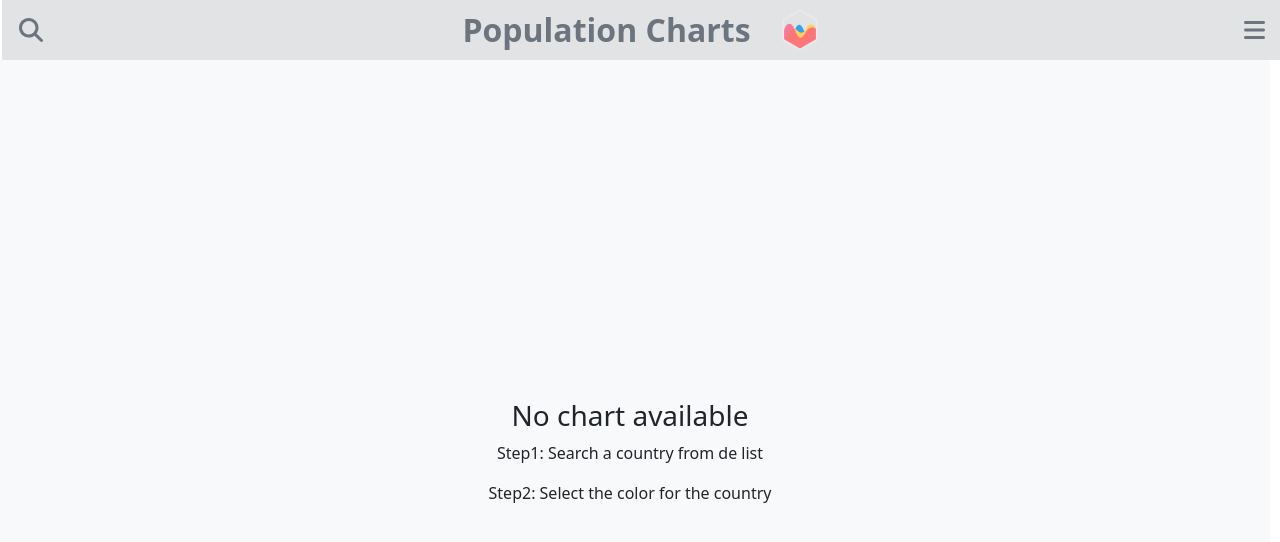
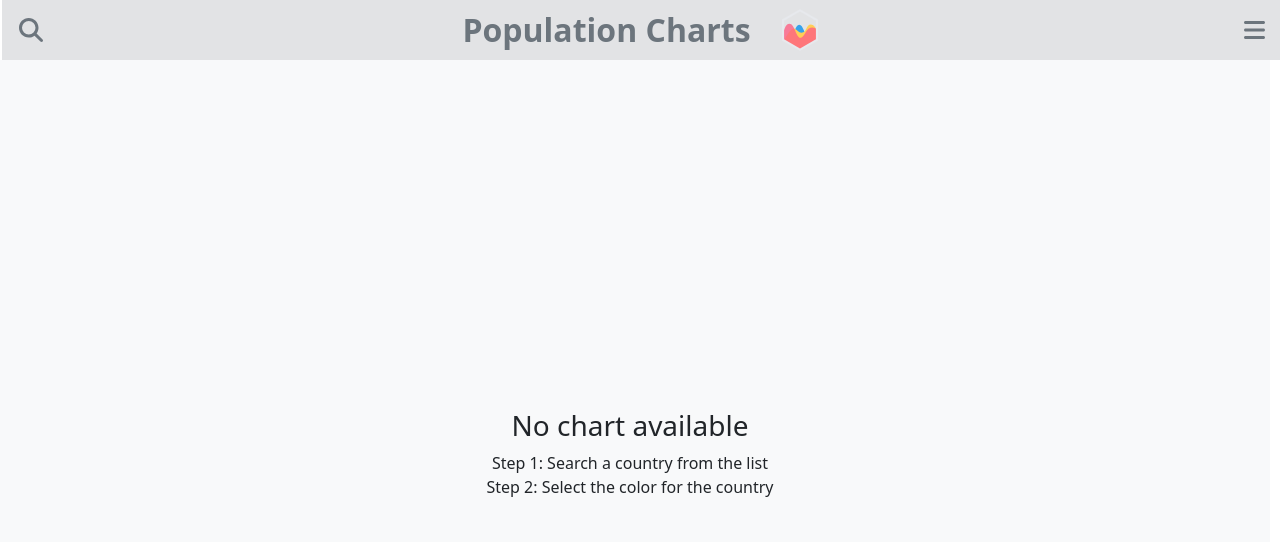
Before and after one commit to monsieurlopez/population-charts, a React (Vite) app: page / in a window 1280 px wide. Shown: the top 542 px of the page. Built offline with nearby package versions, Linux system fonts and the light colour scheme.

Commit message:
component RotateDevice

```diff
--- a/src/assets/Main.jsx
+++ b/src/assets/Main.jsx
@@ -4,6 +4,7 @@ import PopulationChart from './Chart';
 import CreateListCountries from './CreateListCountries.jsx';
 import SelectedCountries from './SelectedCountries.jsx';
 import CreateInstructuions from './tools/Instructions.jsx';
+import RotateDevice from './tools/RotateDevice.jsx';
 import PropTypes from 'prop-types';
 
 function Main({ showLeftPanel, showRightPanel, onToggleLeftPanel, onToggleRightPanel }) {
@@ -11,20 +12,36 @@ function Main({ showLeftPanel, showRightPanel, onToggleLeftPanel, onToggleRightP
     const [countryToChart, setCountryToChart] = useState(null);
     const [countryColors, setCountryColors] = useState({});
     const [generateChart, setGenerateChart] = useState(false);
-    const [changeListOfCountries, setChangeListOfCountries] = useState(false);
     const [isWideScreen, setIsWideScreen] = useState(window.innerWidth >= 1400);
+    const [isLandscape, setIsLandscape] = useState(window.matchMedia('(orientation: landscape)').matches);
 
+    // Detectar cambios de orientación
+    useEffect(() => {
+        const handleOrientationChange = () => {
+            setIsLandscape(window.matchMedia('(orientation: landscape)').matches);
+        };
+
+        // Escuchar cambios de orientación
+        window.addEventListener('orientationchange', handleOrientationChange);
+
+        // Inicializar el estado al cargar
+        handleOrientationChange();
+
+        return () => {
+            window.removeEventListener('orientationchange', handleOrientationChange);
+        };
+    }, []);
+
+    // Detectar cambios en el tamaño de la pantalla
     useEffect(() => {
         const handleResize = () => setIsWideScreen(window.innerWidth >= 1400);
         window.addEventListener('resize', handleResize);
+
         return () => window.removeEventListener('resize', handleResize);
     }, []);
 
-    //const maxHeight = window.innerHeight - 60;
-
     const handleCountrySelect = (updatedSet) => {
         setSelectedCountries(updatedSet);
-        setChangeListOfCountries(true);
     };
 
     const handleRemoveCountry = (country) => {
@@ -33,7 +50,6 @@ function Main({ showLeftPanel, showRightPanel, onToggleLeftPanel, onToggleRightP
             updatedSet.delete(country);
             return updatedSet;
         });
-        setChangeListOfCountries(true);
     };
 
     const handleCreateChart = (colors) => {
@@ -48,8 +64,9 @@ function Main({ showLeftPanel, showRightPanel, onToggleLeftPanel, onToggleRightP
         <main
             id="main"
             className="container-fluid row text-center"
-            style={{ height: '94vh', top: '60px', width: '100%' }}
+            style={{ height: 'calc(100vh - 60px)', width: '100%' }}
         >
+            {/* Sidebar de selección */}
             {isWideScreen ? (
                 <div id="research" className="d-flex flex-column col-2 h-100">
                     <CreateListCountries
@@ -71,8 +88,10 @@ function Main({ showLeftPanel, showRightPanel, onToggleLeftPanel, onToggleRightP
                 </Offcanvas>
             )}
 
+            {/* Contenido principal */}
             <div className={`h-100 ${isWideScreen ? 'col-8' : 'w-100'}`} style={{ minHeight: '100vh', overflow: 'hidden' }}>
                 {countryToChart ? (
+                    isLandscape ? (
                         <PopulationChart
                             selectedCountries={countryToChart}
                             countryColors={countryColors}
@@ -80,19 +99,22 @@ function Main({ showLeftPanel, showRightPanel, onToggleLeftPanel, onToggleRightP
                             onChartCreated={() => setGenerateChart(false)}
                         />
                     ) : (
+                        <RotateDevice />
+                    )
+                ) : (
                     <div className="d-flex justify-content-center align-items-center" style={{ minHeight: '100vh' }}>
                         <CreateInstructuions />
                     </div>
                 )}
             </div>
 
+            {/* Sidebar de países seleccionados */}
             {isWideScreen ? (
                 <div id="selection" className="col-2 mt-2 flex-column">
                     <SelectedCountries
                         selectedCountries={selectedCountries}
                         onRemoveCountry={handleRemoveCountry}
                         onGenerateChart={handleCreateChart}
-                        changeListOfCountries={changeListOfCountries}
                     />
                 </div>
             ) : (
@@ -105,7 +127,7 @@ function Main({ showLeftPanel, showRightPanel, onToggleLeftPanel, onToggleRightP
                             selectedCountries={selectedCountries}
                             onRemoveCountry={handleRemoveCountry}
                             onGenerateChart={handleCreateChart}
-                            changeListOfCountries={changeListOfCountries}
+                            changeListOfCountries={generateChart}
                         />
                     </Offcanvas.Body>
                 </Offcanvas>
@@ -115,10 +137,10 @@ function Main({ showLeftPanel, showRightPanel, onToggleLeftPanel, onToggleRightP
 }
 
 Main.propTypes = {
-    onToggleLeftPanel: PropTypes.func.isRequired, // Función requerida
-    onToggleRightPanel: PropTypes.func.isRequired, // Función requerida
-    showLeftPanel: PropTypes.bool.isRequired, // Booleano requerido
-    showRightPanel: PropTypes.bool.isRequired, // Booleano requerido
+    onToggleLeftPanel: PropTypes.func.isRequired,
+    onToggleRightPanel: PropTypes.func.isRequired,
+    showLeftPanel: PropTypes.bool.isRequired,
+    showRightPanel: PropTypes.bool.isRequired,
 };
 
 export default Main;
--- a/src/assets/tools/Instructions.jsx
+++ b/src/assets/tools/Instructions.jsx
@@ -1,15 +1,13 @@
-//import { phone_rotation } from './assets/phone_rotation.jpg';
-const CreateInstructuions = () => {
+
+const CreateInstructions = () => {
     return (
         <>
-            <div>
-                <h3>No chart available</h3>
-                <p>Step1: Search a country from de list</p>
-                <p>Step2: Select the color for the country</p>
-                {/*<img src={phone_rotation} alt="phone_rotation"/>*/}
+            <div className="information-text w-100">
+                    <h3 className="mt-1">No chart available</h3>
+                    <p>Step 1: Search a country from the list <br/> Step 2: Select the color for the country </p>
             </div>
         </>
     );
 };
 
-export default CreateInstructuions;
+export default CreateInstructions;
--- /dev/null
+++ b/src/assets/tools/RotateDevice.jsx
@@ -0,0 +1,14 @@
+import phone_rotation from './assets/phone_rotation.png';
+
+const RotateDevice = () => {
+    return (
+        <>
+            <div className="information-img" style={{width: '100%'}}>
+                    <p> You must rotate the device to see the graph </p>
+                    <img src={phone_rotation} alt="phone_rotation" className='img-fluid'/>
+            </div>
+        </>
+    );
+};
+
+export default RotateDevice;
```
Also changed, not shown: src/assets/tools/assets/phone_rotation.jpg (deleted), src/assets/tools/assets/phone_rotation.png (added). Lines whose indentation alone changed are shown as unchanged.
